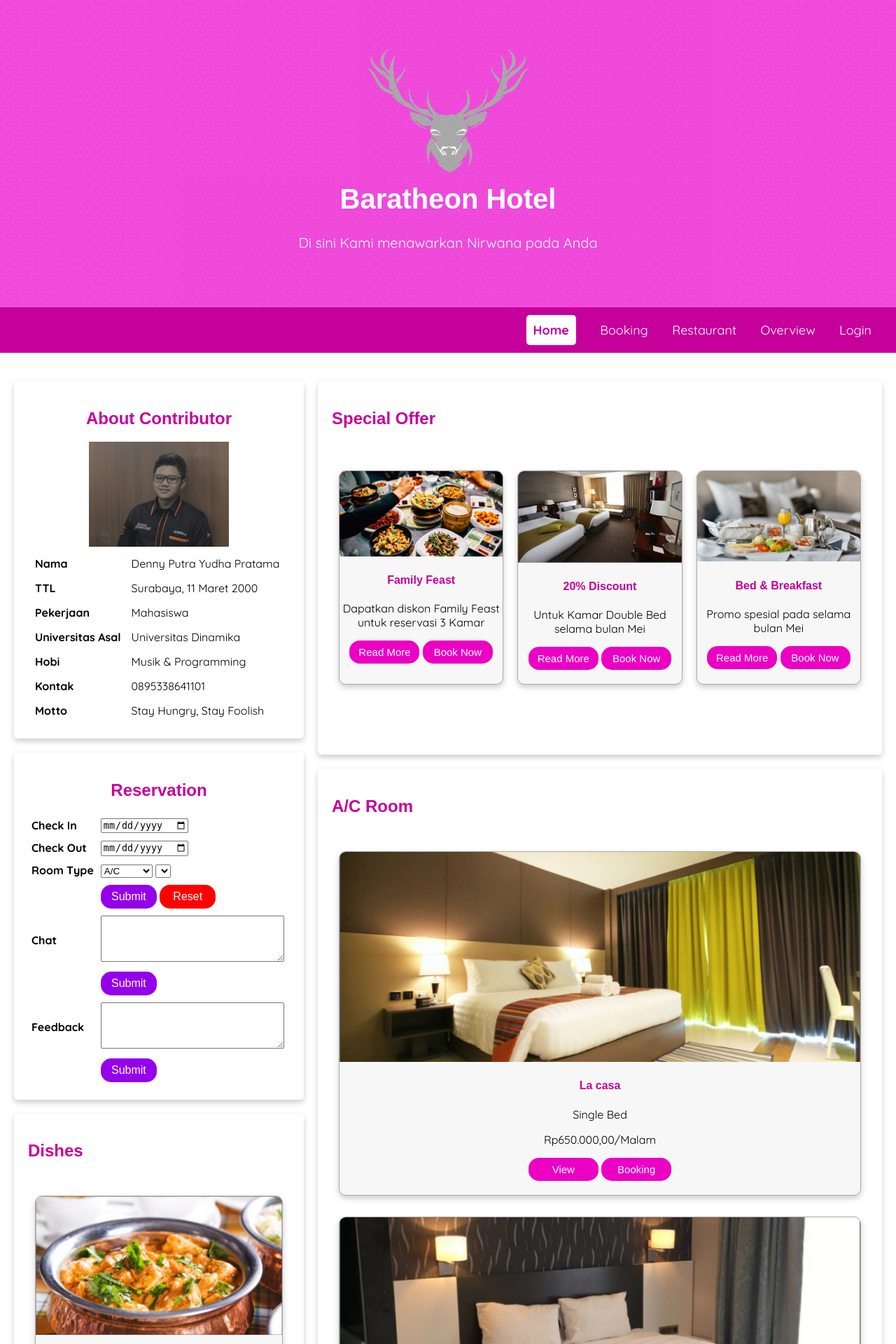
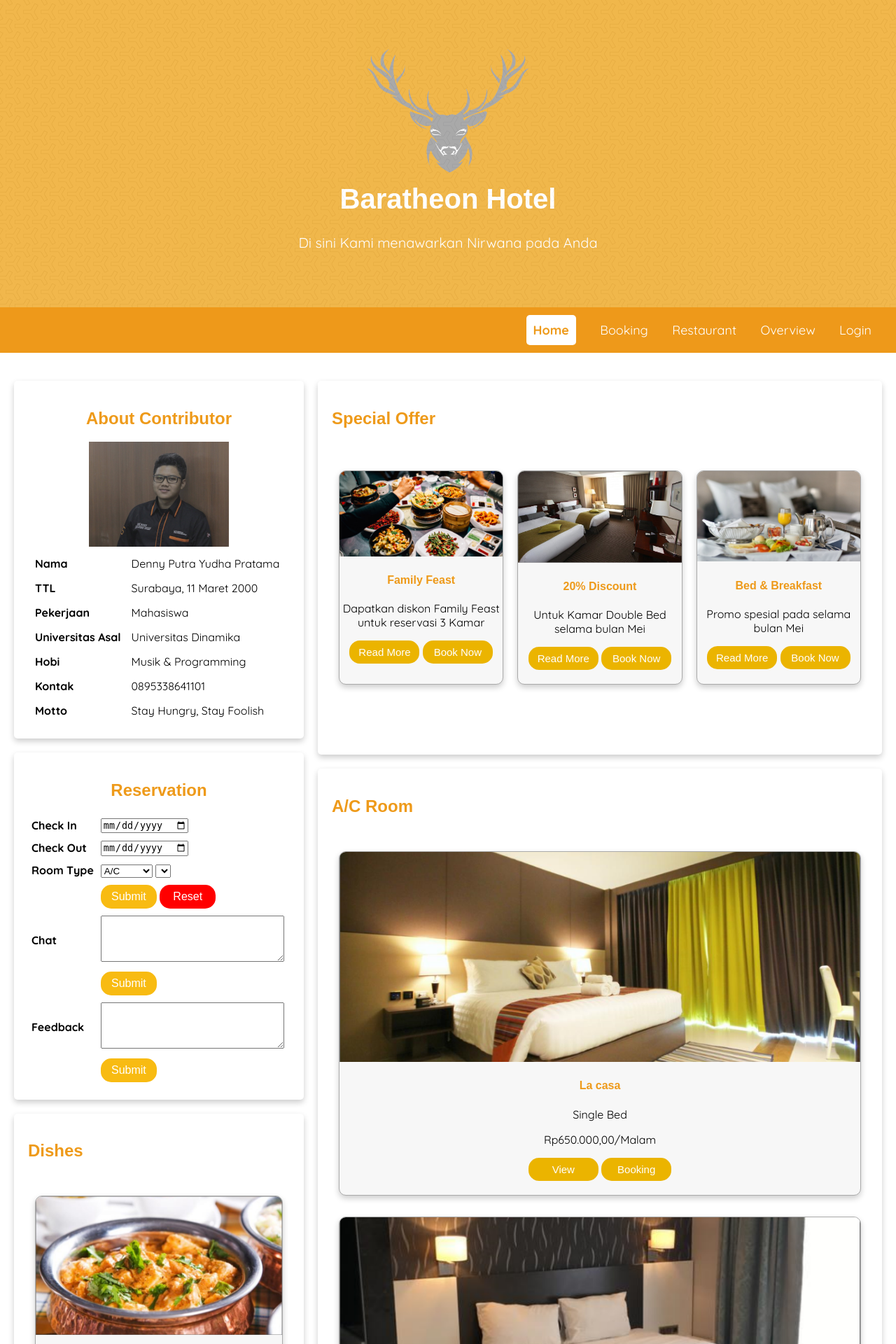
Before and after one commit to Linux-User-Group/hacktoberfest2021-HTML, a PHP site: page /fitur-hotel/index.html in a window 1280 px wide. Shown: the top 1920 px of the page at 70% size. Run offline with PHP 8.4, Linux system fonts and the light colour scheme; lists and menus that the app fills with data are empty; some web fonts are replaced.

Commit message:
Ganti warna tema (Denny)

```diff
--- a/fitur-hotel/assets/styles/style.css
+++ b/fitur-hotel/assets/styles/style.css
@@ -9,7 +9,7 @@ body {
 
 .view{
   background-color: white;
-  color: #c6009b;
+  color: #ec8e00e5;
   border-radius: 5px;
   padding: 10px;
   font-weight: bold;
@@ -17,7 +17,7 @@ body {
 
 .btn{
   border: none;
-  background-color: #9500eb ;
+  background-color: #f8bb12 ;
   width: 80px;
   font-size: medium;
   color: white;
@@ -29,7 +29,7 @@ body {
 .smallbtn{
   border: none;
   width: 100px;
-  background-color: #eb00c4 ;
+  background-color: #ebb400 ;
   font-size: 15px;
   color: white;
   border-radius: 15px;
@@ -71,14 +71,14 @@ h1, h2, h3, h4{
 }
 
 h2, h3, h4 {
-  color: #c6009b;
+  color: #ec8e00e5;
 }
 
 footer {
   opacity: 0.7;
   padding: 20px;
   color: white;
-  background-color: #c6009b;
+  background-color: #ec8e00e5;
   text-align: center;
   font-weight: bold;
 }
@@ -122,7 +122,7 @@ nav a:hover {
   opacity: 0.7;
   font-size: 20px;
   padding: 60px;
-  background-color: #eb00cc;
+  background-color: #eb9900;
   text-align: center;
   color: white;
 }
@@ -144,7 +144,7 @@ nav {
   max-width: 100%;
   margin: 0 auto;
   text-align: right;
-  background-color: #c6009b;
+  background-color: #ec8e00e5;
   padding: 5px;
   top: 0;
   position: sticky;
```
